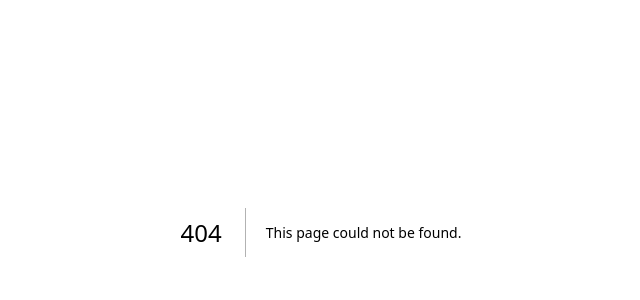
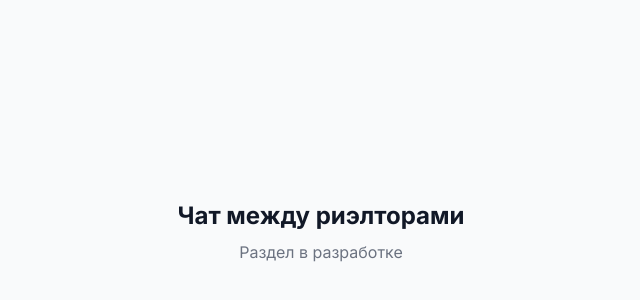
Before and after one commit to adzon812-ops/F, a Next.js app: page /chat in a window 1280 px wide. Before the commit this address had no page. Shown: the part 168-468 px from the top of the page, without its empty margins (319-959 px from the left). Built offline with nearby package versions, Linux system fonts and the light colour scheme.

Commit message:
Create page.tsx

```diff
--- /dev/null
+++ b/app/chat/page.tsx
@@ -0,0 +1,10 @@
+export default function ChatPage() {
+  return (
+    <div className="min-h-screen flex items-center justify-center">
+      <div className="text-center">
+        <h1 className="text-2xl font-bold mb-2">Чат между риэлторами</h1>
+        <p className="text-gray-500">Раздел в разработке</p>
+      </div>
+    </div>
+  )
+}
```
